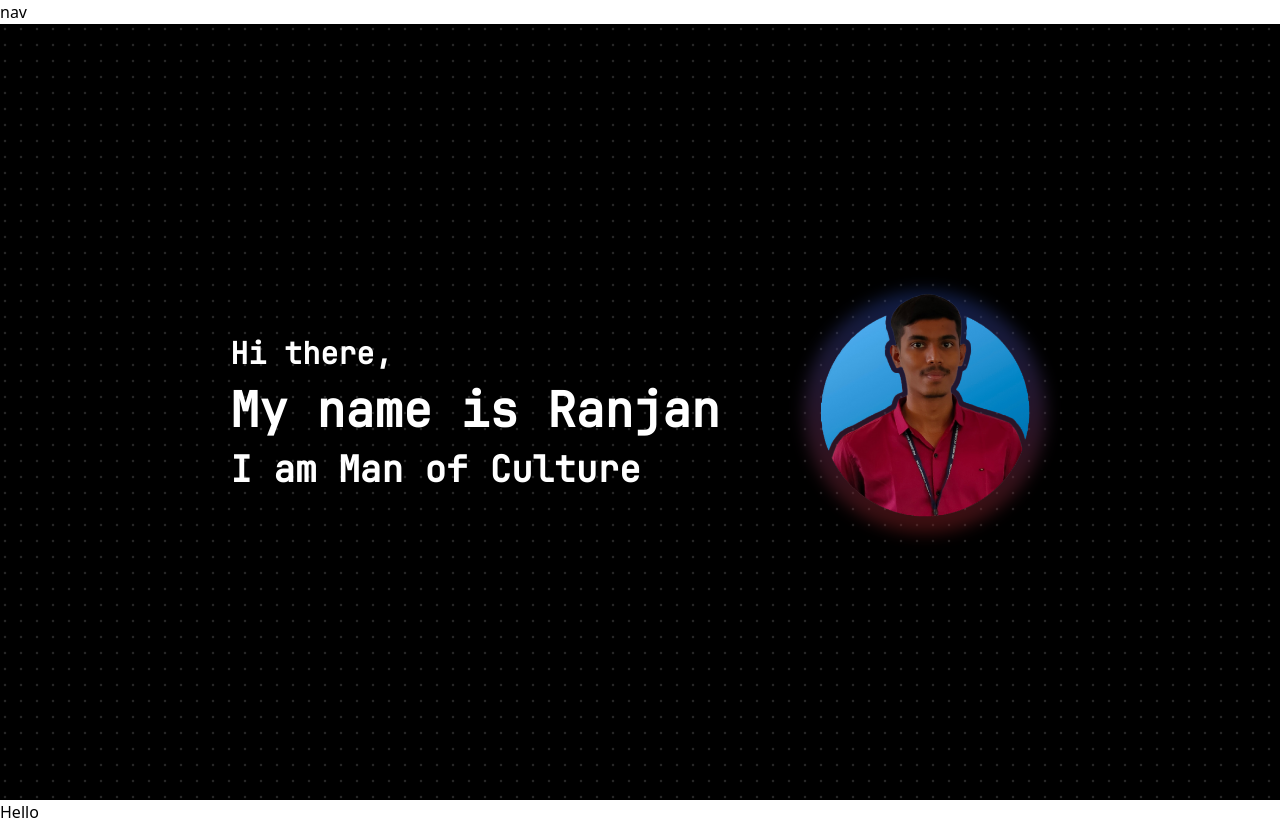
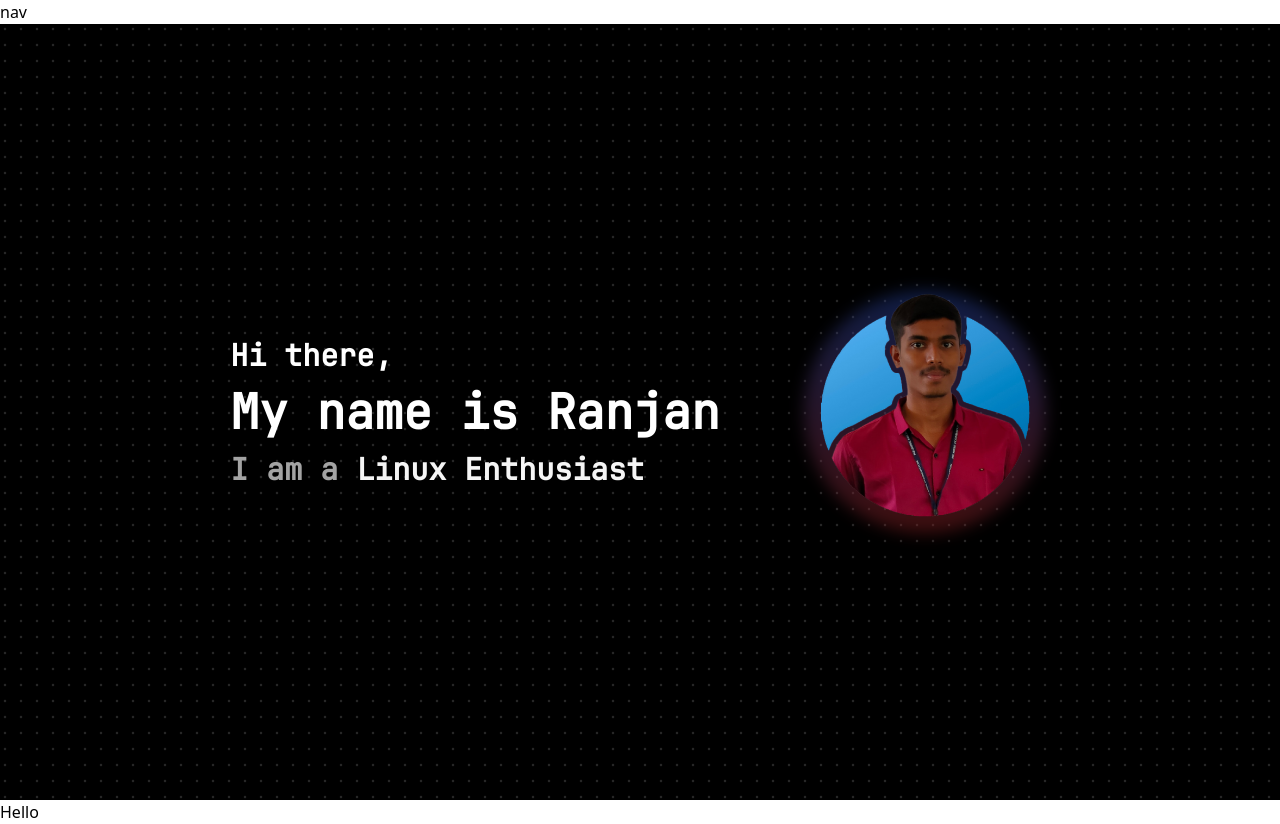
Before and after one commit to rjn991/ranjan.tech, a React (Vite) app: page / in a window 1280 px wide. Built offline with nearby package versions, Linux system fonts and the light colour scheme.

Commit message:
added text flip

```diff
--- a/src/App.jsx
+++ b/src/App.jsx
@@ -3,10 +3,11 @@
 ("use client");
 import { motion } from "framer-motion";
 import { HeroHighlight, Highlight } from "./components/ui/hero-highlight";
+import { FlipWords } from "./components/ui/flip-words";
 import dp from "./assets/profile.png";
 function App() {
   const [count, setCount] = useState(0);
-
+  const words = ["Web Developer", "Linux Enthusiast","Man Of Culture"];
   return (
     <>
       <div className="min-h-screen flex flex-col">
@@ -31,7 +32,8 @@
               <p className="text-3xl">Hi there,</p>
               <p className="hidden sm:block">My name is Ranjan</p>
               <p className="block sm:hidden">I'm Ranjan</p>
-              <p className="text-4xl">I am Man of Culture</p>
+              <p className="hidden sm:block text-3xl text-neutral-400">I am a <FlipWords words={words} /></p>
+              <p className="block sm:hidden text-xl text-neutral-300">I am a Web Developer and a Linux Enthusiast</p>
             </div>
             <div className="relative">
               <div className="absolute inset-1 rounded-full bg-gradient-to-b from-blue-900  to-red-900 opacity-50 blur"></div>
--- /dev/null
+++ b/src/components/ui/flip-words.jsx
@@ -0,0 +1,90 @@
+"use client";
+import React, { useCallback, useEffect, useState } from "react";
+import { AnimatePresence, motion } from "framer-motion";
+import { cn } from "../../lib/utils";
+
+export const FlipWords = ({
+  words,
+  duration = 3000,
+  className
+}) => {
+  const [currentWord, setCurrentWord] = useState(words[0]);
+  const [isAnimating, setIsAnimating] = useState(false);
+
+  // thanks for the fix Julian - https://github.com/Julian-AT
+  const startAnimation = useCallback(() => {
+    const word = words[words.indexOf(currentWord) + 1] || words[0];
+    setCurrentWord(word);
+    setIsAnimating(true);
+  }, [currentWord, words]);
+
+  useEffect(() => {
+    if (!isAnimating)
+      setTimeout(() => {
+        startAnimation();
+      }, duration);
+  }, [isAnimating, duration, startAnimation]);
+
+  return (
+    (<AnimatePresence
+      onExitComplete={() => {
+        setIsAnimating(false);
+      }}>
+      <motion.div
+        initial={{
+          opacity: 0,
+          y: 10,
+        }}
+        animate={{
+          opacity: 1,
+          y: 0,
+        }}
+        transition={{
+          type: "spring",
+          stiffness: 100,
+          damping: 10,
+        }}
+        exit={{
+          opacity: 0,
+          y: -40,
+          x: 40,
+          filter: "blur(8px)",
+          scale: 2,
+          position: "absolute",
+        }}
+        className={cn(
+          "z-10 inline-block relative text-left text-neutral-900 dark:text-neutral-100",
+          className
+        )}
+        key={currentWord}>
+        {/* edit suggested by Sajal: https://x.com/DewanganSajal */}
+        {currentWord.split(" ").map((word, wordIndex) => (
+          <motion.span
+            key={word + wordIndex}
+            initial={{ opacity: 0, y: 10, filter: "blur(8px)" }}
+            animate={{ opacity: 1, y: 0, filter: "blur(0px)" }}
+            transition={{
+              delay: wordIndex * 0.3,
+              duration: 0.3,
+            }}
+            className="inline-block whitespace-nowrap">
+            {word.split("").map((letter, letterIndex) => (
+              <motion.span
+                key={word + letterIndex}
+                initial={{ opacity: 0, y: 10, filter: "blur(8px)" }}
+                animate={{ opacity: 1, y: 0, filter: "blur(0px)" }}
+                transition={{
+                  delay: wordIndex * 0.3 + letterIndex * 0.05,
+                  duration: 0.2,
+                }}
+                className="inline-block">
+                {letter}
+              </motion.span>
+            ))}
+            <span className="inline-block">&nbsp;</span>
+          </motion.span>
+        ))}
+      </motion.div>
+    </AnimatePresence>)
+  );
+};
```
